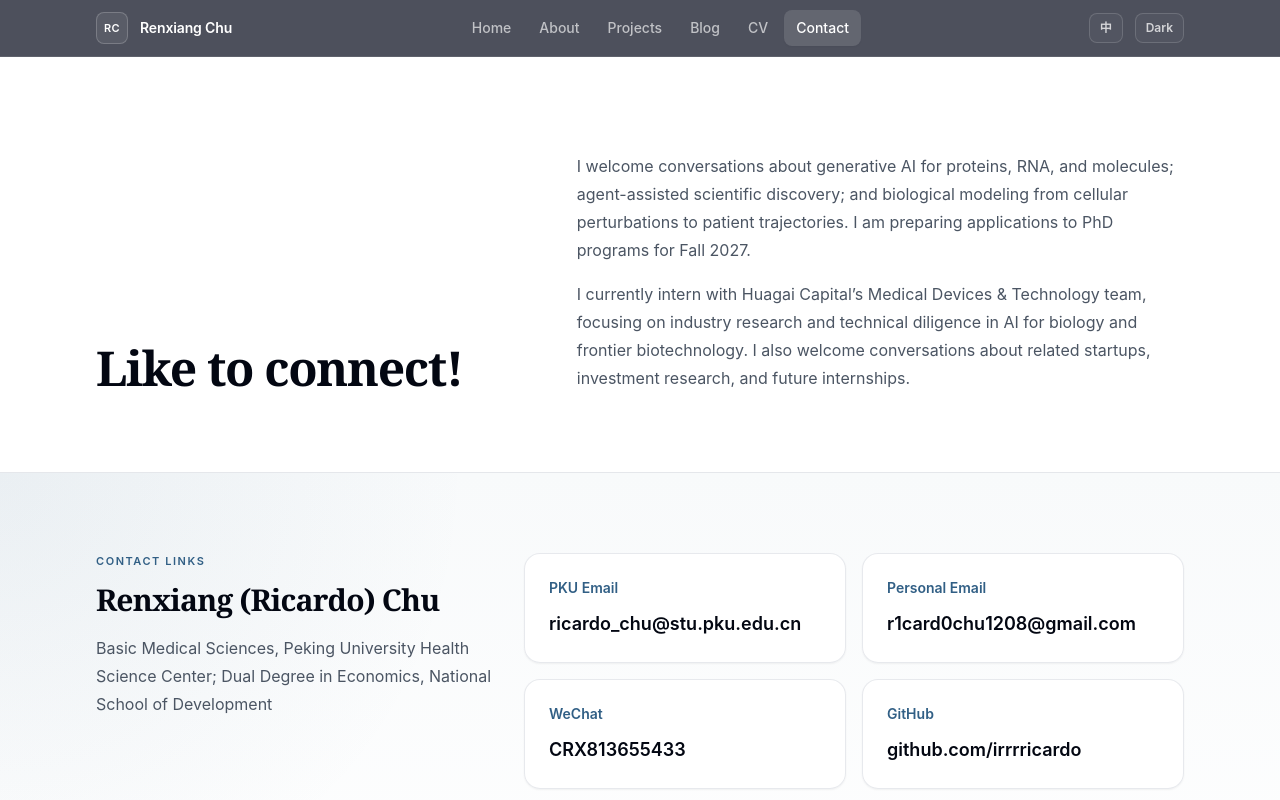
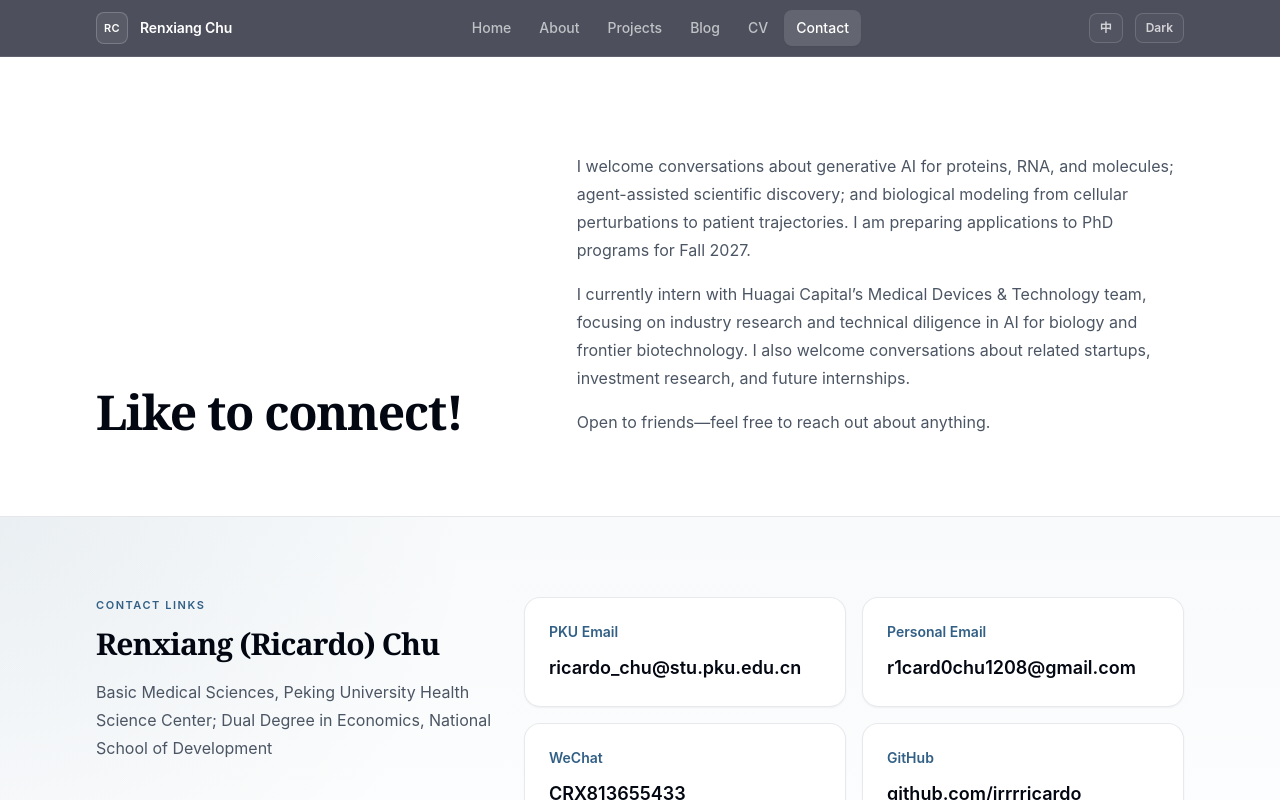
Before and after one commit to irrrricardo/irrrricardo.github.io, a Next.js app: page /contact in a window 1280 px wide. Shown: the top 800 px of the page. Built offline with nearby package versions, Linux system fonts and the light colour scheme.

Commit message:
copy: make contact page more open

```diff
--- a/src/app/contact/page.js
+++ b/src/app/contact/page.js
@@ -53,6 +53,11 @@ export default function ContactPage() {
               {lang === 'zh'
                 ? '我目前在华盖资本医疗器械与科技团队实习，关注 AI for Biology 与前沿生物技术的行业研究和技术尽调；也欢迎交流相关的初创公司、投资研究与后续实习机会。'
                 : 'I currently intern with Huagai Capital’s Medical Devices & Technology team, focusing on industry research and technical diligence in AI for biology and frontier biotechnology. I also welcome conversations about related startups, investment research, and future internships.'}
+            </p>
+            <p>
+              {lang === 'zh'
+                ? '也欢迎交朋友，想聊什么都可以。'
+                : 'Open to friends—feel free to reach out about anything.'}
             </p>
           </div>
         </div>
```
